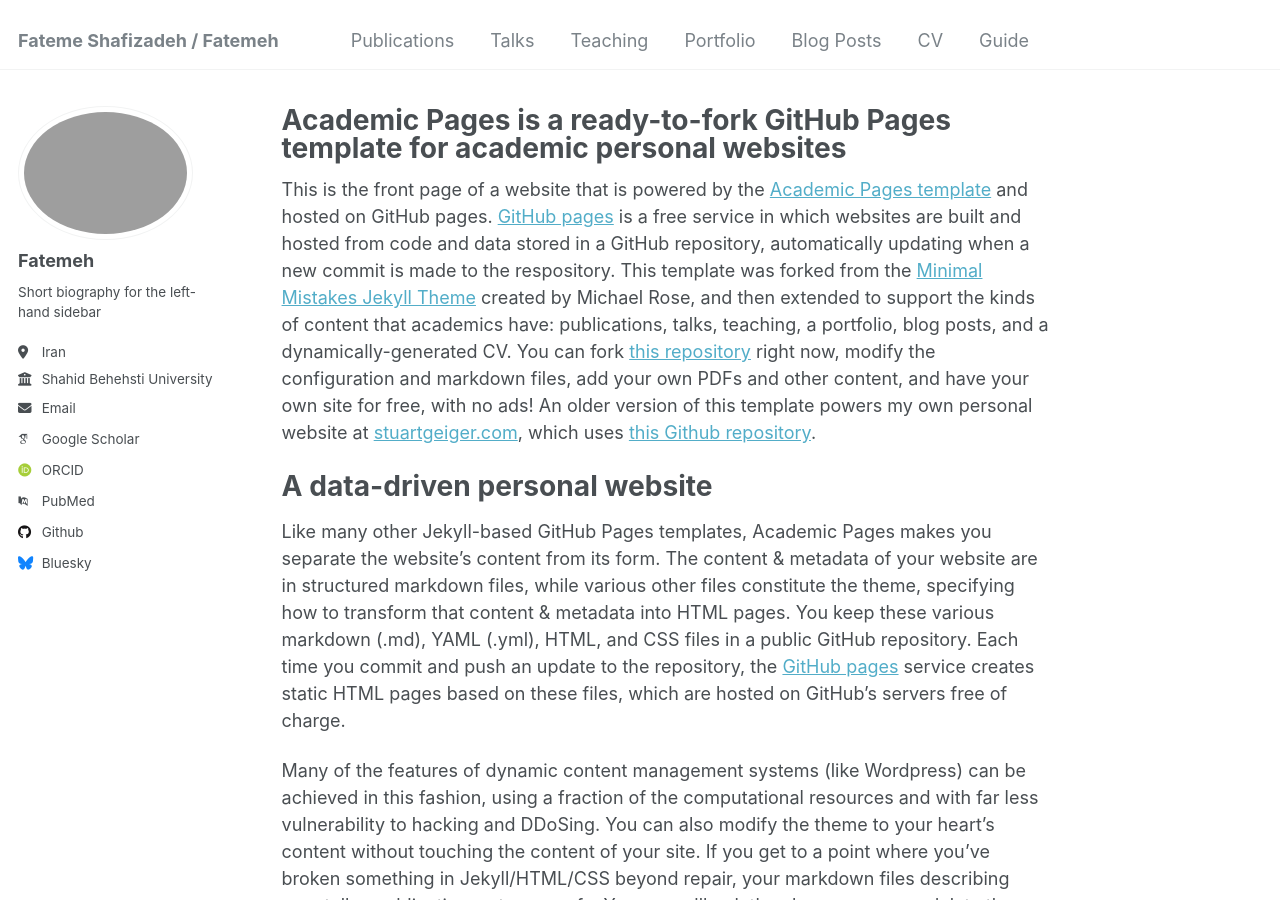
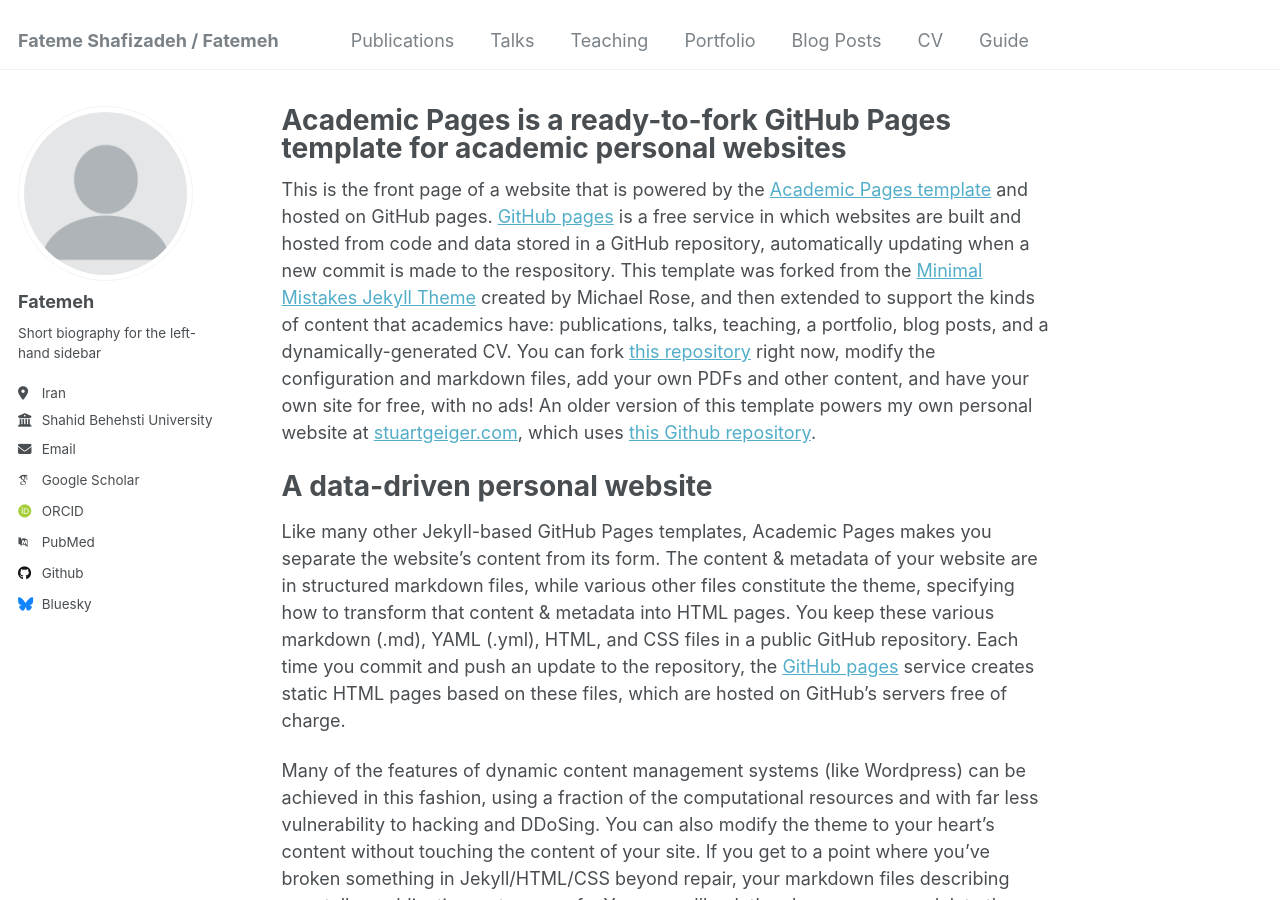
Before and after one commit to Fateme-Shafizadeh/Fateme-Shafizade.github.io, a Jekyll site: the page built from _pages/about.md, in a window 1280 px wide and 900 px high. Built offline with Jekyll 4.4.1, drawn with Linux system fonts in a browser that asks for light colours; some web fonts are replaced.

Commit message:
Update _config.yml

```diff
--- a/_config.yml
+++ b/_config.yml
@@ -21,7 +21,7 @@ repository               : "academicpages/academicpages.github.io"
 #               Additional customization can be done by editing /_includes/author-profile.html
 author:
   # Biographic information
-  avatar           : "profile"
+  avatar           : "profile.png"
   name             : "Fatemeh"
   pronouns         : # example: "she/her"
   bio              : "Short biography for the left-hand sidebar"
```
